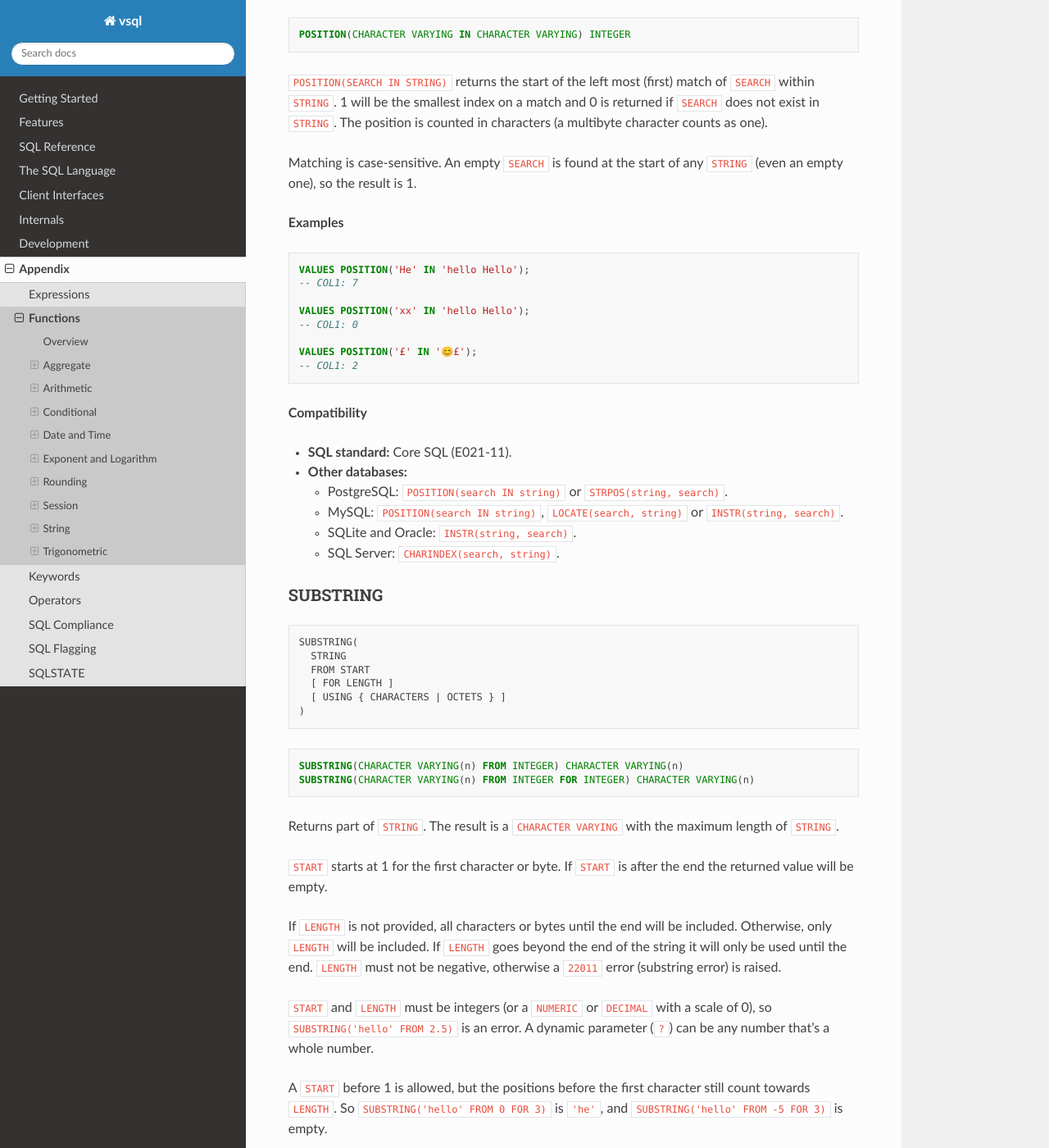
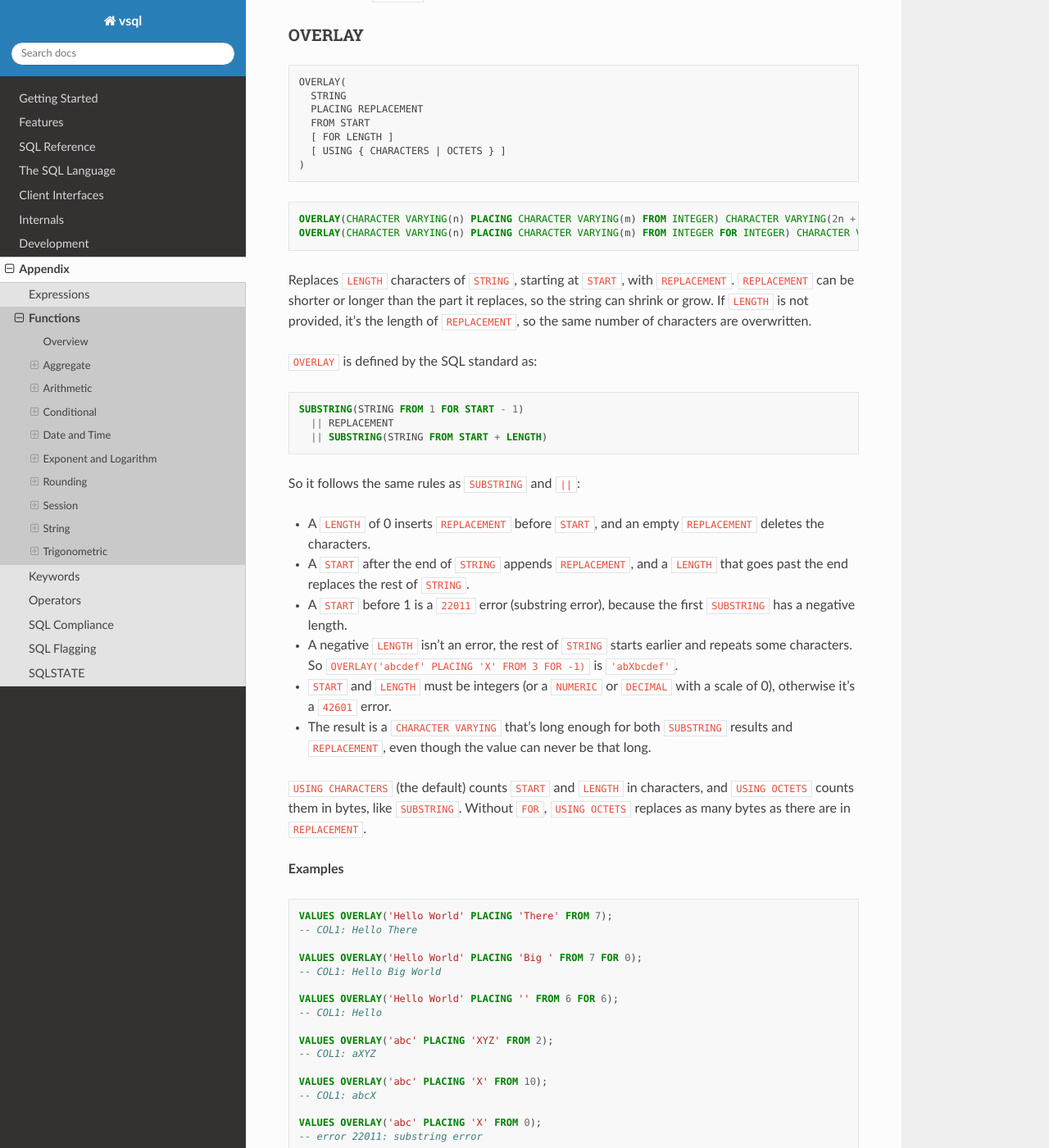
Before and after one commit to elliotchance/vsql, a Sphinx documentation site: the page built from docs/functions.rst, in a window 1280 px wide and 1400 px high, scrolled down 27750 px. Shown: the whole window at 82% size. Built offline with Sphinx 7.4.7 and the Read the Docs theme 3.1.0, drawn with Linux system fonts in a browser that asks for light colours; some of the changed text lies outside the part shown.

Commit message:
language: Add OVERLAY
OVERLAY(STRING PLACING REPLACEMENT FROM START [FOR LENGTH] [USING UNIT])
replaces part of a string with another string (T312). It follows the
standard's definition, SUBSTRING(STRING FROM 1 FOR START - 1) || REPLACEMENT
|| SUBSTRING(STRING FROM START + LENGTH), where LENGTH is the length of
REPLACEMENT when FOR isn't given. So a START before 1 is a substring error, and
the result type is that of the concatenation. It's its own expression rather
than being rewritten into SUBSTRINGs, so the string and start position are only
evaluated once and errors name OVERLAY.

Co-Authored-By: Claude Opus 5.5 <noreply@anthropic.com>

```diff
--- a/docs/functions.rst
+++ b/docs/functions.rst
@@ -146,6 +146,9 @@ Each function also has a **Compatibility** section:
    * - ``OCTET_LENGTH``
      - String
      - Core (E021-05)
+   * - ``OVERLAY``
+     - String
+     - T312
    * - ``POSITION``
      - String
      - Core (E021-11)
@@ -1426,6 +1429,96 @@ UTF-8. A character can be 1 to 4 bytes.
     value.
   - Oracle: ``LENGTHB``.
 
+OVERLAY
+^^^^^^^
+
+.. code-block:: text
+
+   OVERLAY(
+     STRING
+     PLACING REPLACEMENT
+     FROM START
+     [ FOR LENGTH ]
+     [ USING { CHARACTERS | OCTETS } ]
+   )
+
+.. code-block:: sql
+
+   OVERLAY(CHARACTER VARYING(n) PLACING CHARACTER VARYING(m) FROM INTEGER) CHARACTER VARYING(2n + m)
+   OVERLAY(CHARACTER VARYING(n) PLACING CHARACTER VARYING(m) FROM INTEGER FOR INTEGER) CHARACTER VARYING(2n + m)
+
+Replaces ``LENGTH`` characters of ``STRING``, starting at ``START``, with
+``REPLACEMENT``. ``REPLACEMENT`` can be shorter or longer than the part it
+replaces, so the string can shrink or grow. If ``LENGTH`` is not provided, it's
+the length of ``REPLACEMENT``, so the same number of characters are
+overwritten.
+
+``OVERLAY`` is defined by the SQL standard as:
+
+.. code-block:: sql
+
+  SUBSTRING(STRING FROM 1 FOR START - 1)
+    || REPLACEMENT
+    || SUBSTRING(STRING FROM START + LENGTH)
+
+So it follows the same rules as ``SUBSTRING`` and ``||``:
+
+- A ``LENGTH`` of 0 inserts ``REPLACEMENT`` before ``START``, and an empty
+  ``REPLACEMENT`` deletes the characters.
+- A ``START`` after the end of ``STRING`` appends ``REPLACEMENT``, and a
+  ``LENGTH`` that goes past the end replaces the rest of ``STRING``.
+- A ``START`` before 1 is a ``22011`` error (substring error), because the first
+  ``SUBSTRING`` has a negative length.
+- A negative ``LENGTH`` isn't an error, the rest of ``STRING`` starts earlier
+  and repeats some characters. So ``OVERLAY('abcdef' PLACING 'X' FROM 3 FOR -1)``
+  is ``'abXbcdef'``.
+- ``START`` and ``LENGTH`` must be integers (or a ``NUMERIC`` or ``DECIMAL``
+  with a scale of 0), otherwise it's a ``42601`` error.
+- The result is a ``CHARACTER VARYING`` that's long enough for both
+  ``SUBSTRING`` results and ``REPLACEMENT``, even though the value can never be
+  that long.
+
+``USING CHARACTERS`` (the default) counts ``START`` and ``LENGTH`` in
+characters, and ``USING OCTETS`` counts them in bytes, like ``SUBSTRING``.
+Without ``FOR``, ``USING OCTETS`` replaces as many bytes as there are in
+``REPLACEMENT``.
+
+**Examples**
+
+.. code-block:: sql
+
+  VALUES OVERLAY('Hello World' PLACING 'There' FROM 7);
+  -- COL1: Hello There
+
+  VALUES OVERLAY('Hello World' PLACING 'Big ' FROM 7 FOR 0);
+  -- COL1: Hello Big World
+
+  VALUES OVERLAY('Hello World' PLACING '' FROM 6 FOR 6);
+  -- COL1: Hello
+
+  VALUES OVERLAY('abc' PLACING 'XYZ' FROM 2);
+  -- COL1: aXYZ
+
+  VALUES OVERLAY('abc' PLACING 'X' FROM 10);
+  -- COL1: abcX
+
+  VALUES OVERLAY('abc' PLACING 'X' FROM 0);
+  -- error 22011: substring error
+
+**Compatibility**
+
+- **SQL standard:** T312 (OVERLAY function). ``USING`` is part of T061 (UCS
+  support).
+- **Other databases:**
+
+  - PostgreSQL: ``OVERLAY``, with the same syntax (without ``USING``).
+  - MySQL: ``INSERT(string, start, length, replacement)``. The ``LENGTH`` is
+    required, and a ``START`` outside of the string returns ``STRING``
+    unchanged.
+  - SQL Server: ``STUFF(string, start, length, replacement)``. The ``LENGTH``
+    is required, and a ``START`` outside of the string returns ``NULL``.
+  - SQLite and Oracle: ``SUBSTR(...) || replacement || SUBSTR(...)``.
+
 POSITION
 ^^^^^^^^
 
--- a/docs/sql-compliance.rst
+++ b/docs/sql-compliance.rst
@@ -1406,7 +1406,7 @@ Optional Features
    * - ❌ **T301**
      - **Functional dependencies**
 
-   * - ❌ **T312**
+   * - ✅ **T312**
      - **OVERLAY function**
 
    * - ❌ **T323**
--- a/docs/standard/part2/04.txt
+++ b/docs/standard/part2/04.txt
@@ -25,7 +25,7 @@
 # 4.2.3.1, Regular expression syntaxes
 4.2.3.1                  implemented  vsql/std_2_8_6_similar_predicate.v tests/std_2_8_6_similar.sql no XQuery regular expressions (F841)
 # 4.2.3.2, Operators that operate on character strings and return character strings
-4.2.3.2                  implemented  vsql/std_2_6_32_string_value_function.v tests/std_2_6_32_trim.sql no OVERLAY (T312), NORMALIZE (T061) or transliterations (F695)
+4.2.3.2                  implemented  vsql/std_2_6_32_string_value_function.v tests/std_2_6_32_trim.sql no NORMALIZE (T061) or transliterations (F695)
 # 4.2.3.3, Other operators involving character strings
 4.2.3.3                  implemented  vsql/std_2_6_32_string_value_function.v tests/std_2_6_30_length.sql
 # 4.2.3.4, Operations involving large object character strings
```
Also changed, not shown: docs/standard/part2/06.txt (+6 -6 lines), docs/standard/part2/20.txt (+5 -5 lines), 5 other files.
